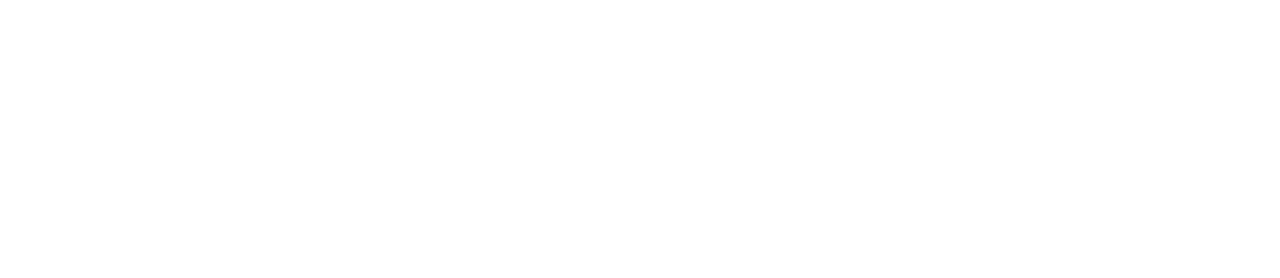
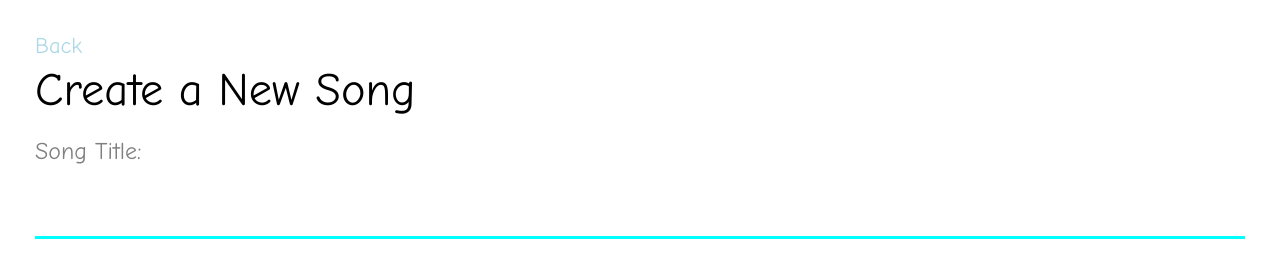
Before and after one commit to bangarangler/lyrical-react, a React app: page /songs/new in a window 1280 px wide. Built offline with nearby package versions, Linux system fonts and the light colour scheme.

Commit message:
added some link and buttons...
add button takes you to create page. back button takes you to lists.
once you successfully add a song you are automatically pushed back to
SongList component or "/" route

```diff
--- a/src/components/SongCreate/SongCreate.js
+++ b/src/components/SongCreate/SongCreate.js
@@ -1,24 +1,37 @@
 import React, { useState } from "react";
 import { useMutation } from "@apollo/react-hooks";
+import { Link, useHistory } from "react-router-dom";
 import gql from "graphql-tag";
 
 import styles from "./SongCreate.module.css";
 
 const SongCreate = () => {
   const [addSong, { data }] = useMutation(ADD_SONG);
+  const history = useHistory();
   const [songTitle, setSongTitle] = useState("");
 
   const submitNewSong = (e) => {
     e.preventDefault();
-    addSong({ variables: { title: songTitle } });
+    addSong({ variables: { title: songTitle } })
+      .then(() => {
+        setSongTitle("");
+        history.push("/");
+      })
+      .catch((error) => {
+        console.log({ error });
+      });
   };
 
   return (
-    <div>
+    <div className={styles.container}>
+      <Link to="/" className={styles.backLink}>
+        Back
+      </Link>
       <h3>Create a New Song</h3>
-      <form onSubmit={submitNewSong}>
-        <label>Song Title:</label>
+      <form className={styles.form} onSubmit={submitNewSong}>
+        <label className={styles.label}>Song Title:</label>
         <input
+          className={styles.input}
           type="text"
           value={songTitle}
           onChange={(e) => setSongTitle(e.target.value)}
--- a/src/components/SongCreate/SongCreate.module.css
+++ b/src/components/SongCreate/SongCreate.module.css
@@ -0,0 +1,38 @@
+.container {
+  display: flex;
+  flex-direction: column;
+  padding: 35px;
+}
+
+.backLink {
+  margin-bottom: 10px;
+  font-size: 1.4rem;
+  text-decoration: none;
+  color: lightblue;
+  cursor: pointer;
+}
+
+.form {
+  /* border: 1px solid blue; */
+  display: flex;
+  flex-direction: column;
+  align-items: flex-start;
+  justify-content: center;
+}
+
+.label {
+  /* border: 1px solid aqua; */
+  color: gray;
+  font-size: 1.5rem;
+  margin-top: 15px;
+}
+
+.input {
+  /* border: 1px solid red; */
+  width: 100%;
+  font-size: 1.5rem;
+  margin-top: 15px;
+  border: none;
+  border-bottom: 3px solid aqua;
+  padding: 15px;
+}
--- a/src/components/SongList/SongList.js
+++ b/src/components/SongList/SongList.js
@@ -1,6 +1,7 @@
 import React from "react";
 import { useQuery } from "@apollo/react-hooks";
 import gql from "graphql-tag";
+import { Link } from "react-router-dom";
 // import { graphql } from "react-apollo";
 
 import styles from "./SongList.module.css";
@@ -29,7 +30,14 @@ const SongList = () => {
 
   if (loading) return <p>Loading...</p>;
   if (error) return <p>error</p>;
-  return <ul className={styles.collection}>{renderSongs()}</ul>;
+  return (
+    <div className={styles.collection__container}>
+      <ul className={styles.collection}>{renderSongs()}</ul>
+      <Link to="/songs/new" className={styles.collection__link}>
+        +
+      </Link>
+    </div>
+  );
 };
 
 export default SongList;
--- a/src/components/SongList/SongList.module.css
+++ b/src/components/SongList/SongList.module.css
@@ -1,3 +1,8 @@
+.collection__container {
+  display: flex;
+  flex-direction: column;
+  border: 1px solid blue;
+}
 .collection {
   list-style: none;
   margin-top: 25px;
@@ -17,3 +22,22 @@
   color: #3d3d3d;;
   font-size: 1.8rem;
 }
+
+.collection__link {
+  align-self: flex-end;
+  justify-self: center;
+  font-size: 5rem;
+  margin-right: 35px;
+  text-decoration: none;
+  background: red;
+  border-radius: 50%;
+  height: 50px;
+  width: 50px;
+  color: white;
+  display: flex;
+  align-items: center;
+  justify-content: center;
+  padding-bottom: 10px;
+  margin: 15px 35px 15px 0;
+  cursor: pointer;
+}
--- a/src/index.js
+++ b/src/index.js
@@ -29,7 +29,7 @@ const Root = () => {
       <Router>
         <Route exact path="/" component={SongList} />
         <Switch>
-          <Route exact path="/song/new" component={SongCreate}></Route>
+          <Route exact path="/songs/new" component={SongCreate}></Route>
         </Switch>
       </Router>
     </ApolloProvider>
```
